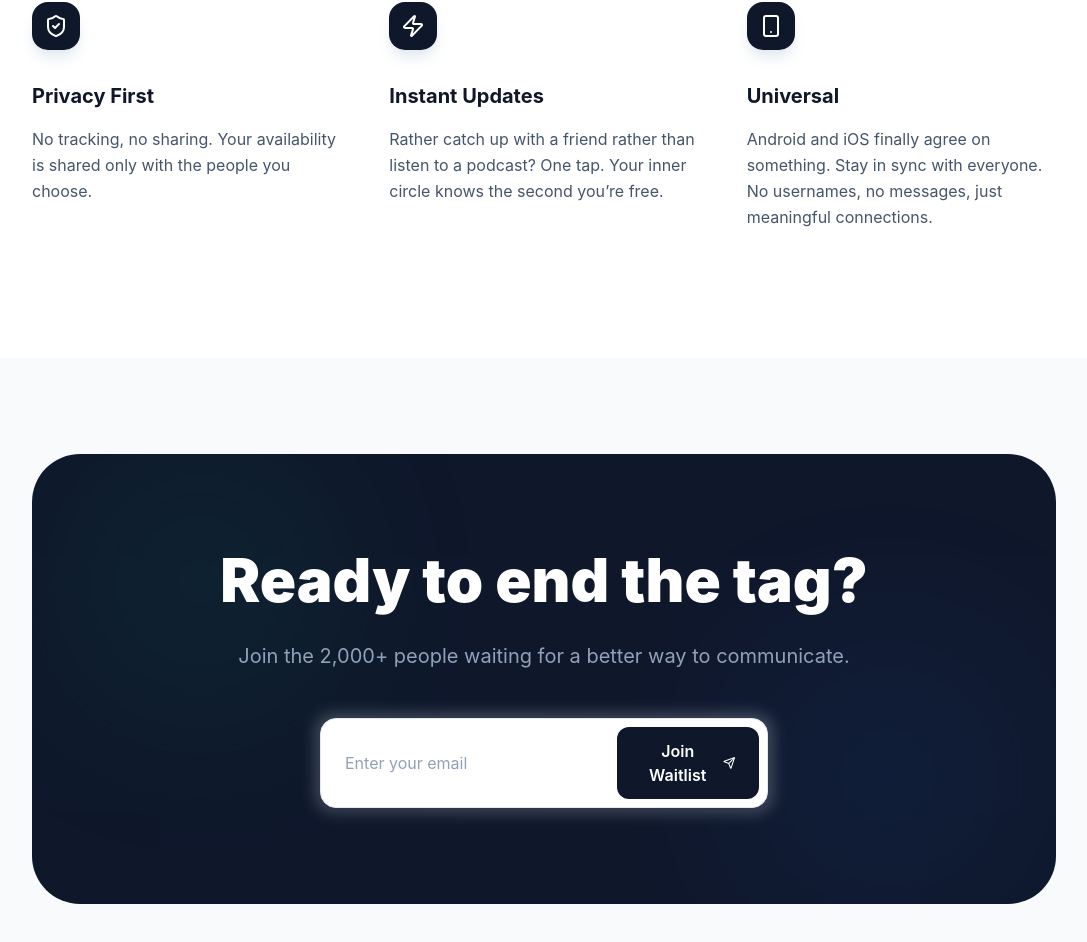
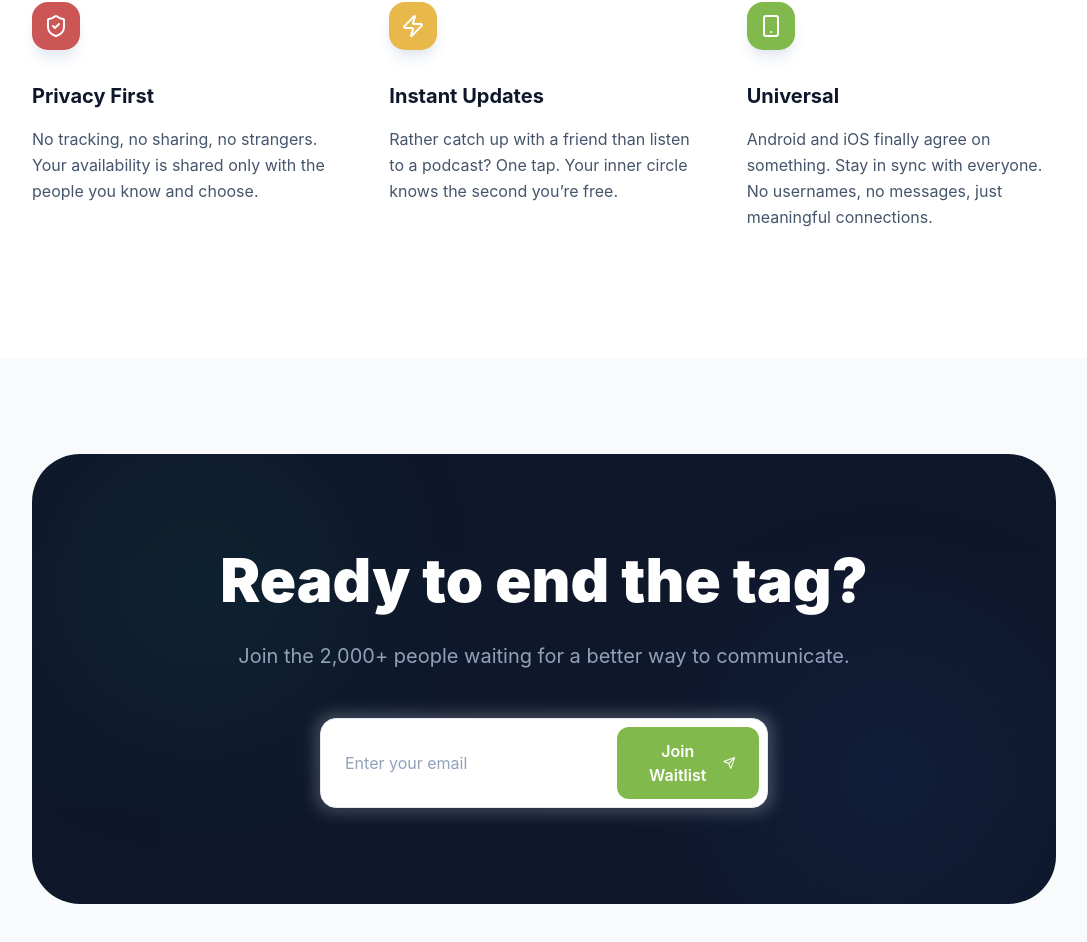
Before and after one commit to sam-tritto/Phonetagwebsite, a React (Vite) app: page / in a window 1280 px wide. Shown: the part 2239-3181 px from the top of the page, without its empty margins (96-1183 px from the left). Built offline with nearby package versions, Linux system fonts and the light colour scheme; no server answers.

Commit message:
style: update feature icons colors, final CTA button color, and refine benefit copy

```diff
--- a/src/app/App.tsx
+++ b/src/app/App.tsx
@@ -48,18 +48,21 @@ const STATUSES = [
 const FEATURES = [
   {
     title: "Privacy First",
-    description: "No tracking, no sharing. Your availability is shared only with the people you choose.",
+    description: "No tracking, no sharing, no strangers. Your availability is shared only with the people you know and choose.",
     icon: ShieldCheck,
+    color: '#CC5555'
   },
   {
     title: "Instant Updates",
-    description: "Rather catch up with a friend rather than listen to a podcast? One tap. Your inner circle knows the second you’re free.",
+    description: "Rather catch up with a friend than listen to a podcast? One tap. Your inner circle knows the second you’re free.",
     icon: Zap,
+    color: '#E8B84B'
   },
   {
     title: "Universal",
     description: "Android and iOS finally agree on something. Stay in sync with everyone. No usernames, no messages, just meaningful connections.",
     icon: Smartphone,
+    color: '#82B94C'
   }
 ];
 
@@ -251,7 +254,10 @@ export default function App() {
               const Icon = feature.icon;
               return (
                 <div key={idx} className="flex flex-col items-start">
-                  <div className="w-12 h-12 bg-slate-900 text-white rounded-2xl flex items-center justify-center mb-8 shadow-lg shadow-slate-200">
+                  <div
+                    className="w-12 h-12 text-white rounded-2xl flex items-center justify-center mb-8 shadow-lg shadow-slate-200"
+                    style={{ backgroundColor: feature.color }}
+                  >
                     <Icon className="w-6 h-6" />
                   </div>
                   <h3 className="text-xl font-bold mb-4">{feature.title}</h3>
@@ -285,7 +291,7 @@ export default function App() {
             </p>
 
             <div className="max-w-md mx-auto relative z-10">
-              <EmailCapture />
+              <EmailCapture buttonColor="#82B94C" />
             </div>
           </motion.div>
         </div>
--- a/src/app/components/EmailCapture.tsx
+++ b/src/app/components/EmailCapture.tsx
@@ -3,7 +3,7 @@ import { motion, AnimatePresence } from 'motion/react';
 import { Send, CheckCircle, AlertCircle, Loader2 } from 'lucide-react';
 import { subscribeEmail } from '../../lib/emailService';
 
-export function EmailCapture() {
+export function EmailCapture({ buttonColor }: { buttonColor?: string }) {
   const [email, setEmail] = useState('');
   const [status, setStatus] = useState<'idle' | 'loading' | 'success' | 'error'>('idle');
   const [message, setMessage] = useState('');
@@ -63,7 +63,8 @@ export function EmailCapture() {
               <button
                 type="submit"
                 disabled={status === 'loading'}
-                className="bg-slate-900 text-white px-6 py-3 rounded-xl font-semibold hover:bg-slate-800 transition-all flex items-center justify-center gap-2 group/btn disabled:opacity-70 disabled:cursor-not-allowed"
+                className={`${!buttonColor ? 'bg-slate-900' : ''} text-white px-6 py-3 rounded-xl font-semibold hover:opacity-90 transition-all flex items-center justify-center gap-2 group/btn disabled:opacity-70 disabled:cursor-not-allowed`}
+                style={buttonColor ? { backgroundColor: buttonColor } : {}}
               >
                 {status === 'loading' ? (
                   <Loader2 className="w-4 h-4 animate-spin" />
```
